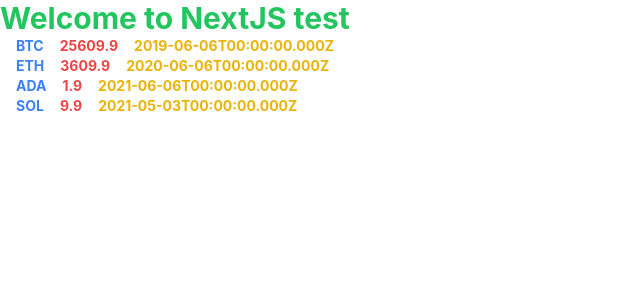
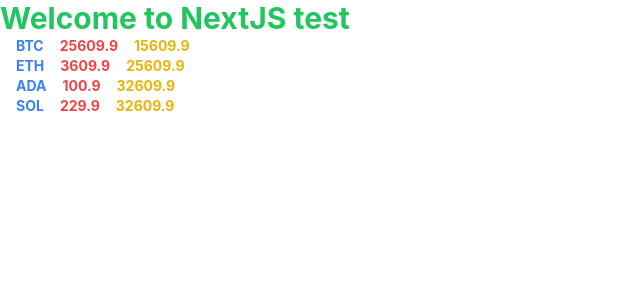
Before and after one commit to haugkjet/nextjs-tailwind-test, a Next.js app: page / in a window 1280 px wide. Shown: the top 300 px of the page, without its empty margins (0-640 px from the left). Built offline with nearby package versions, Linux system fonts and the light colour scheme.

Commit message:
Test deployment

```diff
--- a/pages/components/PriceTracker.js
+++ b/pages/components/PriceTracker.js
@@ -3,7 +3,7 @@
     return <div className="flex">
                 <div className="text-blue-500 font-bold text-sm ml-4">{props.ticker}</div>
                 <div className="text-red-500 font-bold text-sm ml-4">{props.price}</div>
-                <div className="text-yellow-500 font-bold text-sm ml-4">{props.lastDate.toISOString()}</div>
+                <div className="text-yellow-500 font-bold text-sm ml-4">{props.lastUpdate}</div>
             </div>
 }
 
--- a/pages/index.js
+++ b/pages/index.js
@@ -6,21 +6,20 @@
 export default function Home() {
 
   const pricesToTrack = [
-    {ticker : 'BTC', price: '25609.9', lastUpdate : new Date(2019,5,6)},
-    {ticker : 'ETH', price: '3609.9', lastUpdate : new Date(2020,5,6)},
-    {ticker : 'ADA', price: '1.9', lastUpdate : new Date(2021,5,6)},
-    {ticker : 'SOL', price: '9.9', lastUpdate : new Date(2021,4,3)}
+    {ticker : 'BTC', price: '25609.9', lastUpdate : '15609.9'},
+    {ticker : 'ETH', price: '3609.9', lastUpdate :  '25609.9'},
+    {ticker : 'ADA', price: '100.9', lastUpdate :  '32609.9'},
+    {ticker : 'SOL', price: '229.9', lastUpdate :  '32609.9'}
   ];
 
   return (
 
   <div>
     <h1 className="text-3xl text-green-500 font-bold" >Welcome to NextJS test</h1>
-    <PriceTracker ticker={pricesToTrack[0].ticker} price={pricesToTrack[0].price} lastDate={pricesToTrack[0].lastUpdate} ></PriceTracker>
-    <PriceTracker ticker={pricesToTrack[1].ticker} price={pricesToTrack[1].price} lastDate={pricesToTrack[1].lastUpdate}></PriceTracker>
-    <PriceTracker ticker={pricesToTrack[2].ticker} price={pricesToTrack[2].price} lastDate={pricesToTrack[2].lastUpdate}></PriceTracker>
-    <PriceTracker ticker={pricesToTrack[3].ticker} price={pricesToTrack[3].price} lastDate={pricesToTrack[3].lastUpdate}></PriceTracker>
-
+    <PriceTracker ticker={pricesToTrack[0].ticker} price={pricesToTrack[0].price} lastUpdate={pricesToTrack[0].lastUpdate}></PriceTracker>
+    <PriceTracker ticker={pricesToTrack[1].ticker} price={pricesToTrack[1].price} lastUpdate={pricesToTrack[1].lastUpdate}></PriceTracker>
+    <PriceTracker ticker={pricesToTrack[2].ticker} price={pricesToTrack[2].price} lastUpdate={pricesToTrack[2].lastUpdate}></PriceTracker>
+    <PriceTracker ticker={pricesToTrack[3].ticker} price={pricesToTrack[3].price} lastUpdate={pricesToTrack[3].lastUpdate}></PriceTracker>
   </div>
 
   )};
```
